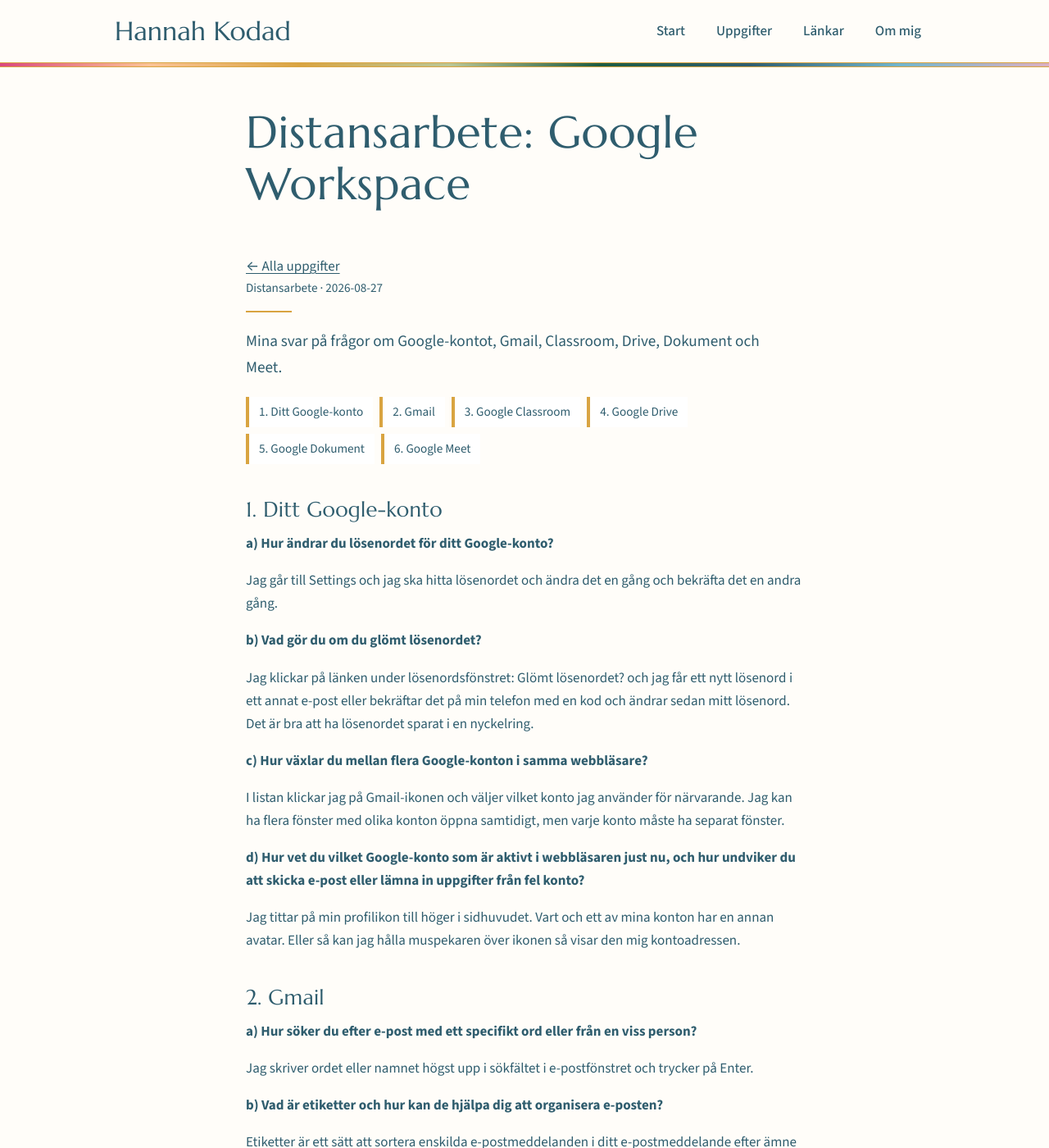
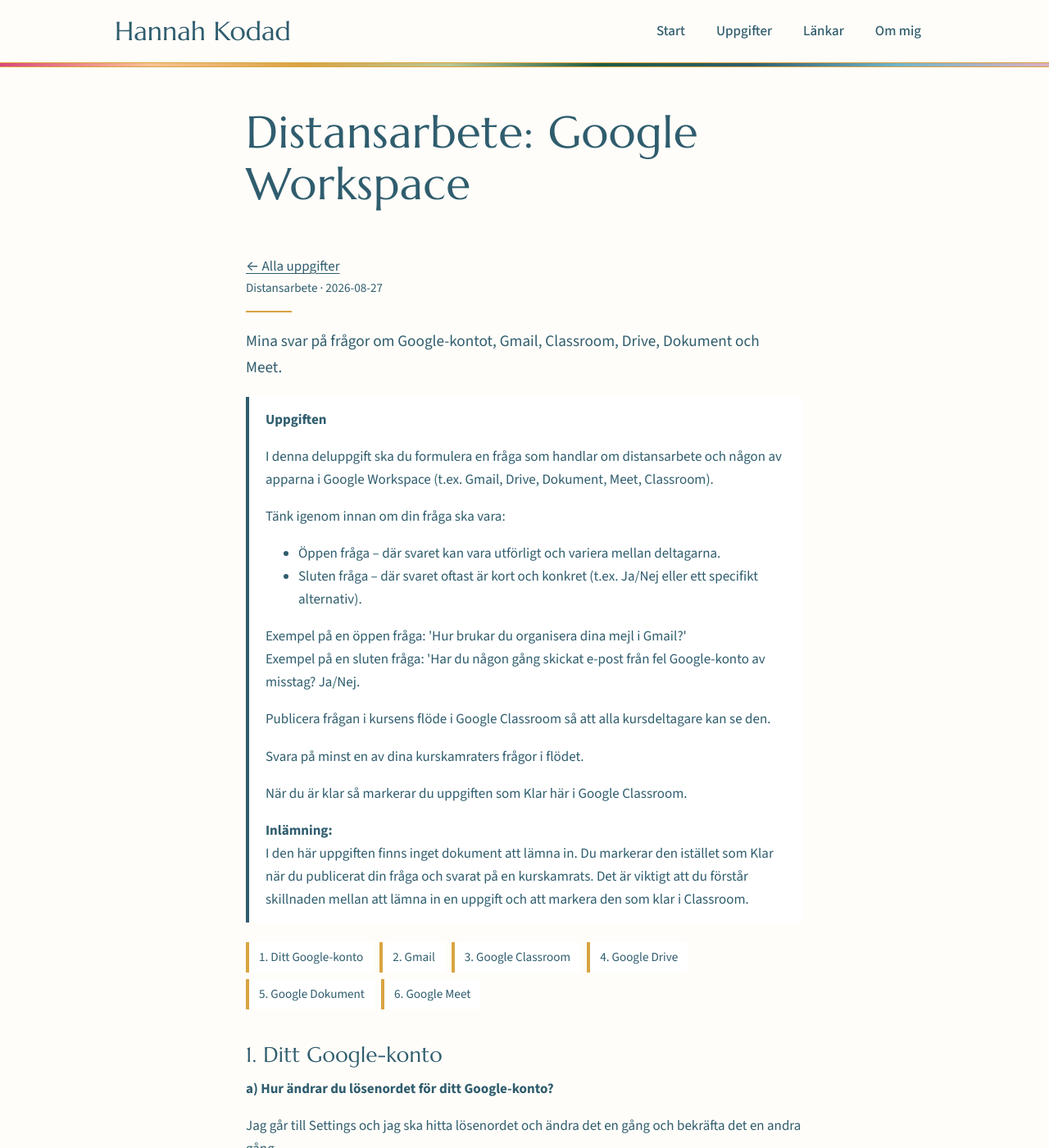
Before and after one commit to HannahKodad/it-pedagogy, a Jekyll site: the page built from _posts/2026-08-27-distansarbete-google-workspace.md, in a window 1280 px wide and 1400 px high. Shown: the whole window at 82% size. Built offline with Jekyll 4.4.1, drawn with Linux system fonts in a browser that asks for light colours.

Commit message:
Add the assignment text to Google Workspace
Co-Authored-By: Claude Opus 5.5 <noreply@anthropic.com>
Claude-Session: https://claude.ai/code/session_01US4uC96mcg9pnYNxCsLiKE

```diff
--- a/_posts/2026-08-27-distansarbete-google-workspace.md
+++ b/_posts/2026-08-27-distansarbete-google-workspace.md
@@ -8,6 +8,21 @@ ordning: "02a"
 namn: "Google Workspace"
 ingress: "Mina svar på frågor om Google-kontot, Gmail, Classroom, Drive, Dokument och Meet."
 ---
+
+<div class="uppgiften">
+<p><strong>Uppgiften</strong></p>
+<p>I denna deluppgift ska du formulera en fråga som handlar om distansarbete och någon av apparna i Google Workspace (t.ex. Gmail, Drive, Dokument, Meet, Classroom).</p>
+<p>Tänk igenom innan om din fråga ska vara:</p>
+<ul>
+<li>Öppen fråga – där svaret kan vara utförligt och variera mellan deltagarna.</li>
+<li>Sluten fråga – där svaret oftast är kort och konkret (t.ex. Ja/Nej eller ett specifikt alternativ).</li>
+</ul>
+<p>Exempel på en öppen fråga: 'Hur brukar du organisera dina mejl i Gmail?'<br>Exempel på en sluten fråga: 'Har du någon gång skickat e-post från fel Google-konto av misstag? Ja/Nej.</p>
+<p>Publicera frågan i kursens flöde i Google Classroom så att alla kursdeltagare kan se den.</p>
+<p>Svara på minst en av dina kurskamraters frågor i flödet.</p>
+<p>När du är klar så markerar du uppgiften som Klar här i Google Classroom.</p>
+<p><strong>Inlämning:</strong><br>I den här uppgiften finns inget dokument att lämna in. Du markerar den istället som Klar när du publicerat din fråga och svarat på en kurskamrats. Det är viktigt att du förstår skillnaden mellan att lämna in en uppgift och att markera den som klar i Classroom.</p>
+</div>
 
 <nav class="delar" aria-label="Delar">
   <a href="#konto">1. Ditt Google-konto</a>
```
